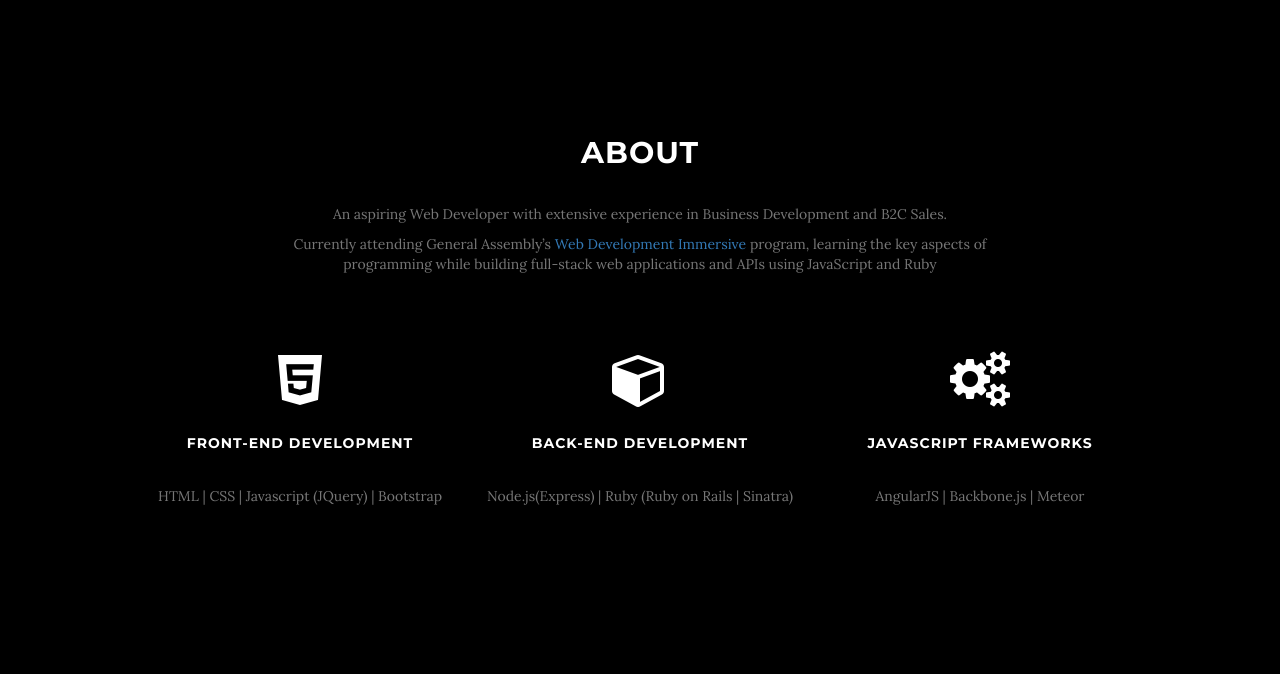
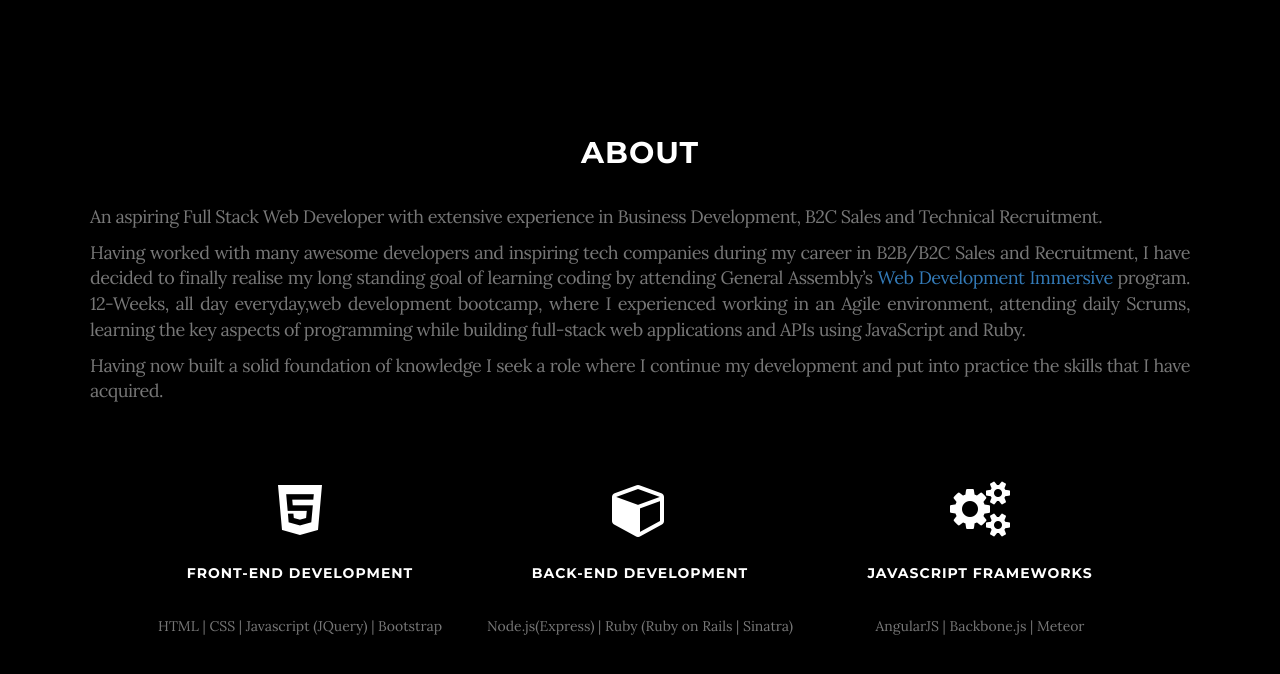
Before and after one commit to AnvarTurobov/AnvarTurobov.github.io, a Jekyll site: the page built from index.html, in a window 1280 px wide and 900 px high, scrolled down 852 px, cut to the strip 52-726 px from the top of the window. Built offline with Jekyll 4.4.1, drawn with Linux system fonts in a browser that asks for light colours.

Commit message:
added minor changes

```diff
--- a/_config.yml
+++ b/_config.yml
@@ -2,7 +2,8 @@
 title: Anvar Turobov
 email: anvar.turobov@gmail.com
 url: https://anvarturobov.github.io
-description: "Write an awesome description for your new site here. You can edit this line in _config.yml. It will appear in your document head meta (for Google search results) and in your feed.xml site description."
+description: "An aspiring Full Stack Web Developer with extensive experience in Business Development, B2C Sales and Technical Recruitment.
+Having worked with many awesome developers and inspiring tech companies during my career in B2B/B2C Sales and Recruitment, I have decided to finally realise my long standing goal of learning coding by attending General Assembly’s Web Development Immersive program. 12-Weeks, all day, everyday web development bootcamp, where I experienced working in an Agile environment, attending daily Scrums, learning the key aspects of programming while building full-stack web applications and APIs using JavaScript and Ruby."
 
 # Color settings (hex-codes without the leading hash-tag)
 color:
--- a/_includes/about.html
+++ b/_includes/about.html
@@ -1,10 +1,11 @@
     <!-- About Section -->
     <section id="about" class="container content-section text-center">
-      <div class="row">
-        <div class="col-lg-8 col-lg-offset-2">
+    <div class="row">
+     <div class="col-lg-12">
           <h2>About</h2>
-          <p class="text-muted">An aspiring Web Developer with extensive experience in Business Development and B2C Sales.</p>
-          <p class="text-muted">Currently attending General Assembly’s <a href="https://generalassemb.ly/education/web-development-immersive">Web Development Immersive</a> program, learning the key aspects of programming while building full-stack web applications and APIs using JavaScript and Ruby</p>
+          <p class="text-muted about-me text-center">An aspiring Full Stack Web Developer with extensive experience in Business Development, B2C Sales and Technical Recruitment.</p>
+          <p class="text-muted about-me">Having worked with many awesome developers and inspiring tech companies during my career in B2B/B2C Sales and Recruitment, I have decided to finally realise my long standing goal of learning coding by attending General Assembly’s <a href="https://generalassemb.ly/education/web-development-immersive">Web Development Immersive</a> program. 12-Weeks, all day everyday,web development bootcamp, where I experienced working in an Agile environment, attending daily Scrums, learning the key aspects of programming while building full-stack web applications and APIs using JavaScript and Ruby.</p>
+          <p class="text-muted about-me">Having now built a solid foundation of knowledge I seek a role where I continue my development and put into practice the skills that I have acquired.</p>
         </div>
       </div>
       <br>
```
Also changed, not shown: _includes/css/grayscale.css (+7 -0 lines).
